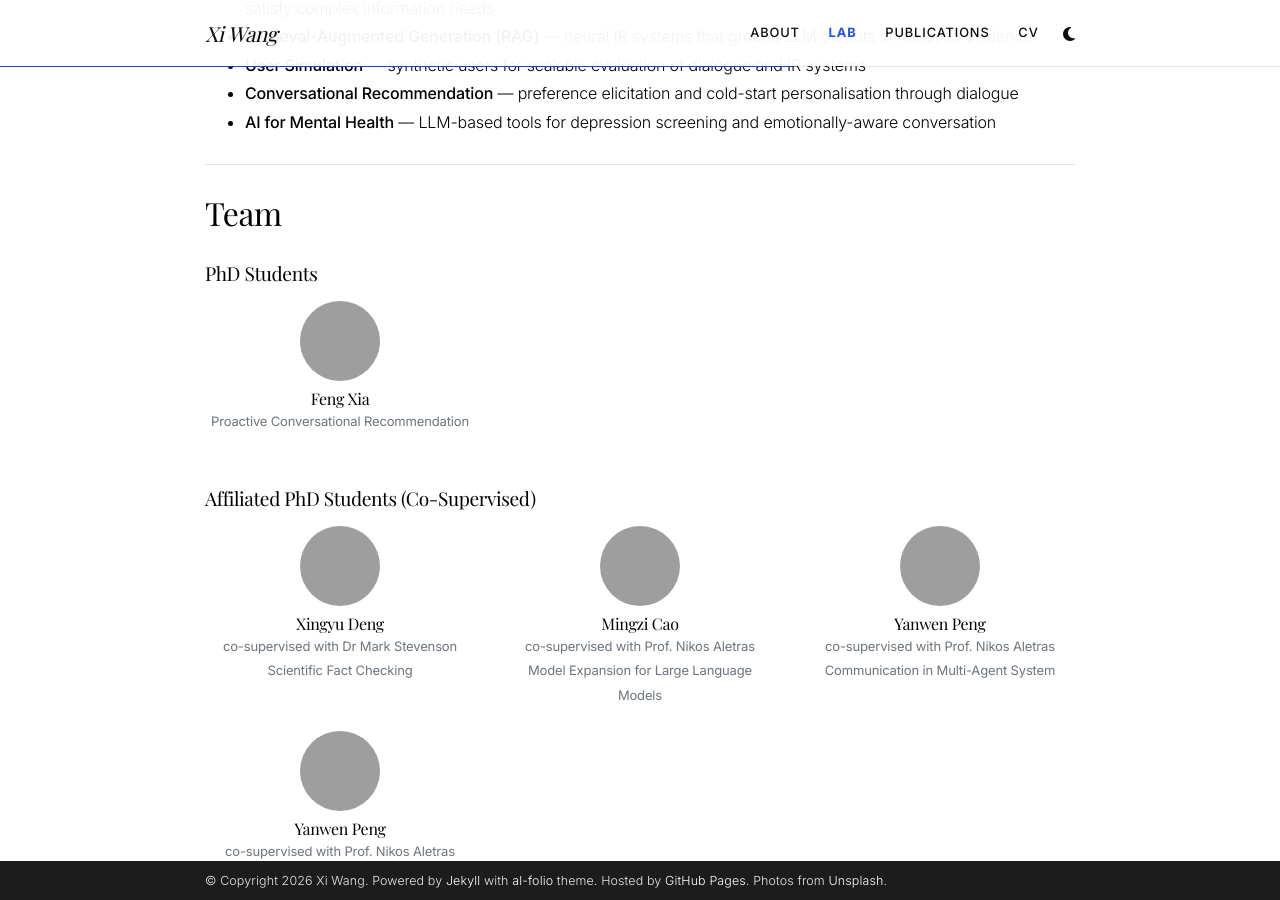
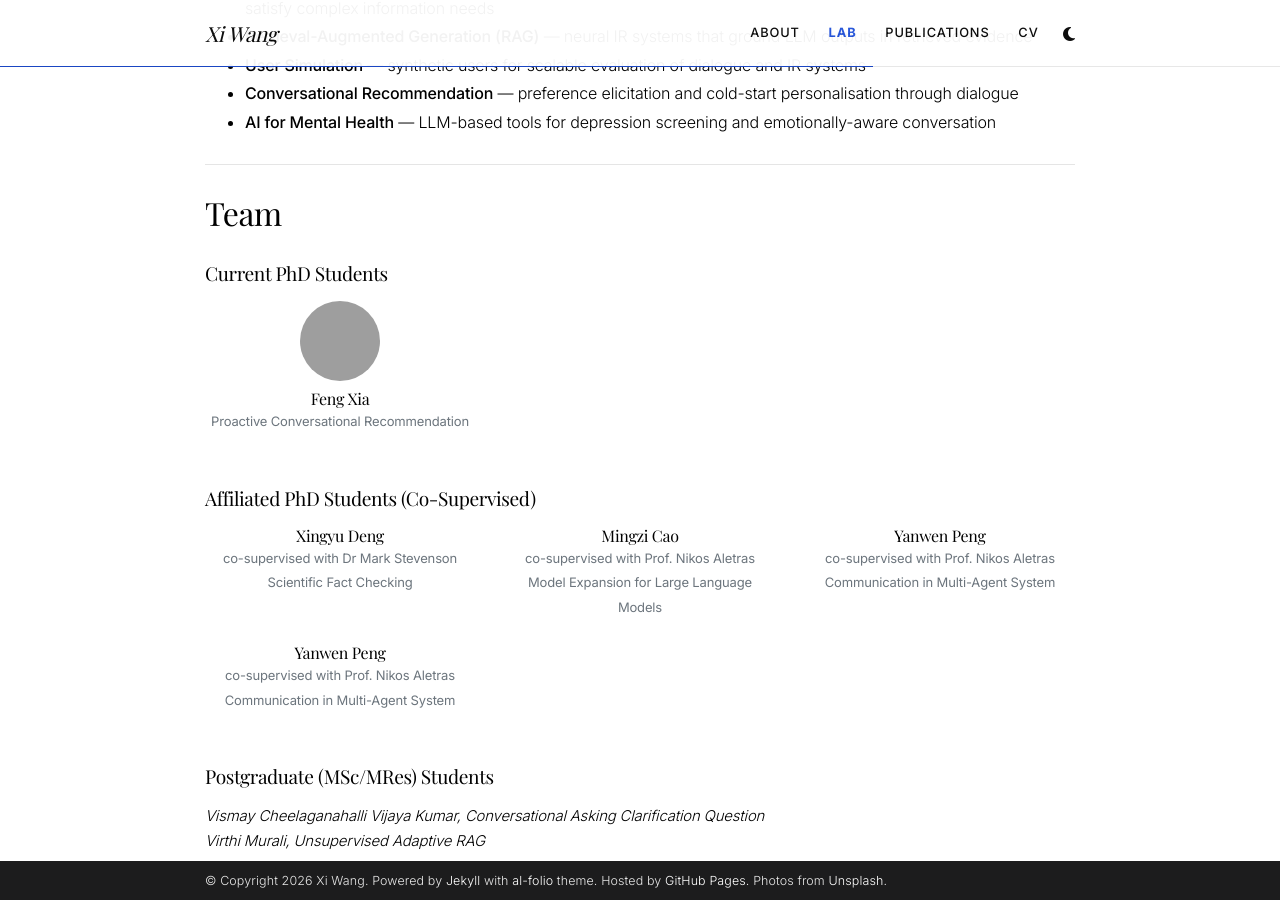
Before and after one commit to wangxieric/wangxieric.github.io, a Jekyll site: the page built from _pages/lab.md, in a window 1280 px wide and 900 px high, scrolled down 1179 px. Built offline with Jekyll 4.4.1, drawn with Linux system fonts in a browser that asks for light colours; some web fonts are replaced; comment, search, counter and statistics services are not loaded; a style sheet for code colours, icons or effects is not loaded; grey boxes are pictures that could not be loaded.

Commit message:
Update lab.md

```diff
--- a/_pages/lab.md
+++ b/_pages/lab.md
@@ -62,7 +62,7 @@
 
 ## Team
 
-### PhD Students
+### Current PhD Students
 
 <div class="row mt-3">
   <!-- Add PhD student entries here. Example entry below: -->
@@ -86,25 +86,25 @@
 ### Affiliated PhD Students (Co-Supervised)
 <div class="row mt-3">
   <div class="col-md-4 mb-4 text-center">
-    <img src="{{ '/assets/img/student_photo.jpg' | relative_url }}" class="rounded-circle mb-2" width="80" height="80" alt="Student Name">
+    <!-- <img src="{{ '/assets/img/student_photo.jpg' | relative_url }}" class="rounded-circle mb-2" width="80" height="80" alt="Student Name"> -->
     <h6 class="mb-0">Xingyu Deng</h6>
     <small class="text-muted">co-supervised with Dr Mark Stevenson</small><br>
     <small class="text-muted">Scientific Fact Checking</small><br>
   </div>
   <div class="col-md-4 mb-4 text-center">
-    <img src="{{ '/assets/img/student_photo.jpg' | relative_url }}" class="rounded-circle mb-2" width="80" height="80" alt="Student Name">
+    <!-- <img src="{{ '/assets/img/student_photo.jpg' | relative_url }}" class="rounded-circle mb-2" width="80" height="80" alt="Student Name"> -->
     <h6 class="mb-0">Mingzi Cao</h6>
     <small class="text-muted">co-supervised with Prof. Nikos Aletras</small><br>
     <small class="text-muted">Model Expansion for Large Language Models</small><br>
   </div>
   <div class="col-md-4 mb-4 text-center">
-    <img src="{{ '/assets/img/student_photo.jpg' | relative_url }}" class="rounded-circle mb-2" width="80" height="80" alt="Student Name">
+    <!-- <img src="{{ '/assets/img/student_photo.jpg' | relative_url }}" class="rounded-circle mb-2" width="80" height="80" alt="Student Name"> -->
     <h6 class="mb-0">Yanwen Peng</h6>
     <small class="text-muted">co-supervised with Prof. Nikos Aletras</small><br>
     <small class="text-muted">Communication in Multi-Agent System</small><br>
   </div>
   <div class="col-md-4 mb-4 text-center">
-    <img src="{{ '/assets/img/student_photo.jpg' | relative_url }}" class="rounded-circle mb-2" width="80" height="80" alt="Student Name">
+    <!-- <img src="{{ '/assets/img/student_photo.jpg' | relative_url }}" class="rounded-circle mb-2" width="80" height="80" alt="Student Name"> -->
     <h6 class="mb-0">Yanwen Peng</h6>
     <small class="text-muted">co-supervised with Prof. Nikos Aletras</small><br>
     <small class="text-muted">Communication in Multi-Agent System</small><br>
```
